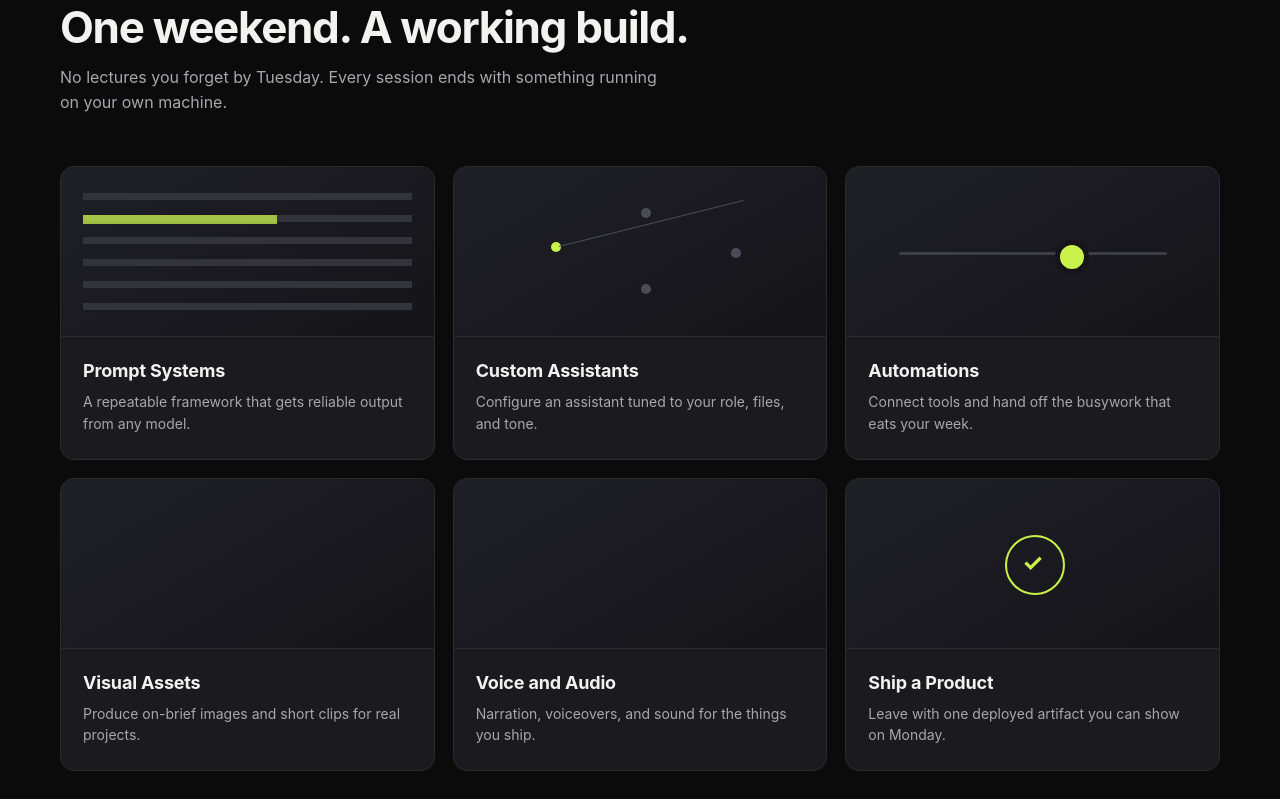
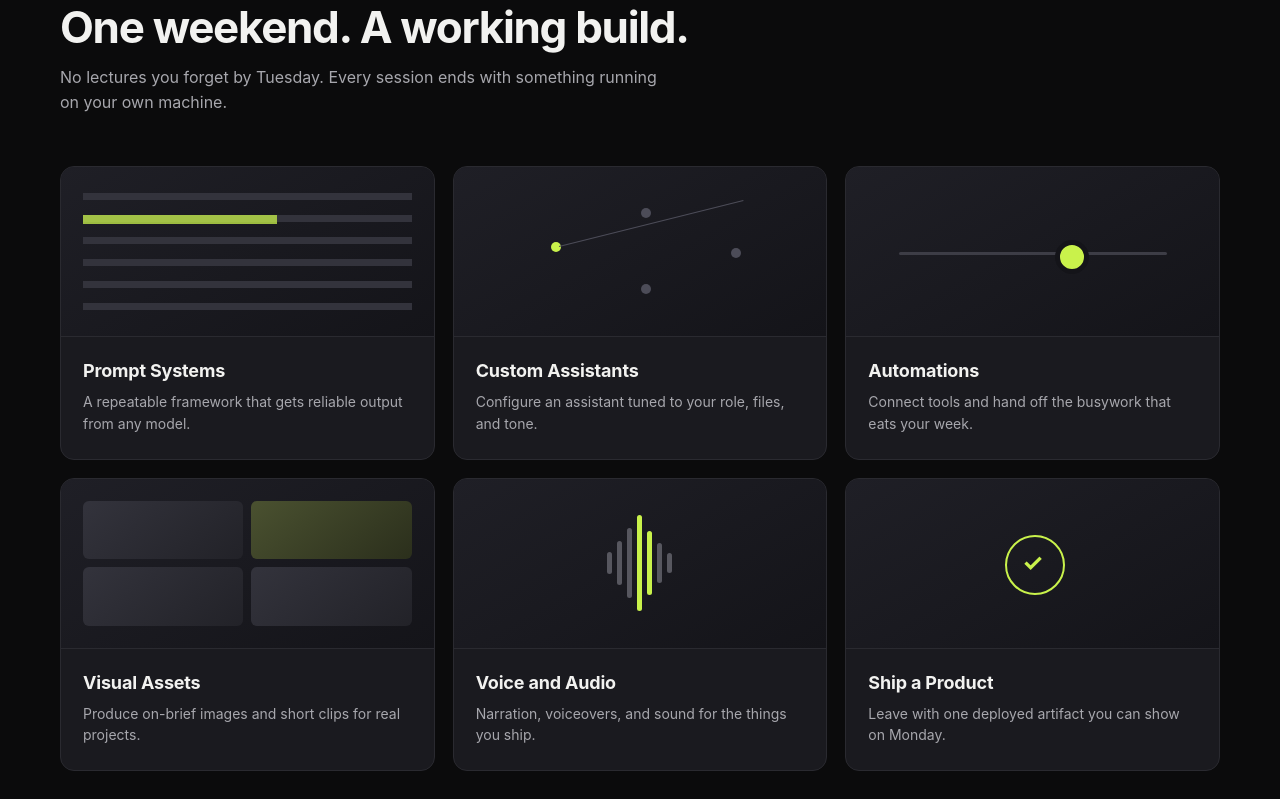
Before and after one commit to DipanNama/landing-ui-studies, a plain HTML site: page studies/weekend-build-lab/index.html in a window 1280 px wide. Shown: the part 1998-2797 px from the top of the page. Drawn offline with Linux system fonts and the light colour scheme.

Commit message:
Refactor navigation and visual elements in HTML

```diff
--- a/studies/weekend-build-lab/index.html
+++ b/studies/weekend-build-lab/index.html
@@ -18,7 +18,7 @@
 .nav-links{display:flex;align-items:center;gap:26px}
 .nav-links a{text-decoration:none;font-size:14px;color:#d9d9d6}
 .nav-links a:hover{color:#fff}
-.nav-cta{background:#fff;color:#111;border-radius:8px;padding:10px 18px;font-weight:650;font-size:14px;text-decoration:none}
+.nav-links a.nav-cta{background:#fff;color:#111;border-radius:8px;padding:10px 18px;font-weight:650;font-size:14px;text-decoration:none}
 .menu-btn{display:none;background:none;border:1px solid var(--line);border-radius:8px;color:#fff;width:42px;height:42px;font-size:18px}
 /* hero */
 .hero{position:relative;overflow:hidden;min-height:92vh;display:flex;align-items:center;background:linear-gradient(180deg,#08080a 0%,#101017 45%,#1c1c26 70%,#0c0c10 100%)}
@@ -73,7 +73,7 @@ section{padding:96px 0}
 .v-wave i{width:5px;border-radius:3px;background:#57575f}
 .v-wave i:nth-child(4),.v-wave i:nth-child(5){background:var(--lime)}
 .v-wave i:nth-child(1){height:22px}.v-wave i:nth-child(2){height:44px}.v-wave i:nth-child(3){height:70px}.v-wave i:nth-child(4){height:96px}.v-wave i:nth-child(5){height:64px}.v-wave i:nth-child(6){height:40px}.v-wave i:nth-child(7){height:20px}
-.v-tiles{display:grid;grid-template-columns:1fr 1fr;gap:8px;padding:22px}
+.v-tiles{display:grid;grid-template-columns:1fr 1fr;grid-template-rows:1fr 1fr;gap:8px;padding:22px}
 .v-tiles i{border-radius:6px;background:linear-gradient(140deg,#33333c,#222228)}
 .v-tiles i:nth-child(2){background:linear-gradient(140deg,#4a5130,#2b2f1c)}
 .v-slider:before{content:"";position:absolute;left:14%;right:14%;top:50%;height:3px;border-radius:2px;background:#3d3d46}
@@ -222,8 +222,8 @@ footer{border-top:1px solid var(--line);padding:64px 0 120px;color:var(--fog);fo
   <div class="card"><div class="visual v-prompt"></div><div class="pad"><h3>Prompt Systems</h3><p>A repeatable framework that gets reliable output from any model.</p></div></div>
   <div class="card"><div class="visual v-nodes"></div><div class="pad"><h3>Custom Assistants</h3><p>Configure an assistant tuned to your role, files, and tone.</p></div></div>
   <div class="card"><div class="visual v-slider"></div><div class="pad"><h3>Automations</h3><p>Connect tools and hand off the busywork that eats your week.</p></div></div>
-  <div class="card"><div class="visual v-tiles"></div><div class="pad"><h3>Visual Assets</h3><p>Produce on-brief images and short clips for real projects.</p></div></div>
-  <div class="card"><div class="visual v-wave"></div><div class="pad"><h3>Voice and Audio</h3><p>Narration, voiceovers, and sound for the things you ship.</p></div></div>
+  <div class="card"><div class="visual v-tiles"><i></i><i></i><i></i><i></i></div><div class="pad"><h3>Visual Assets</h3><p>Produce on-brief images and short clips for real projects.</p></div></div>
+  <div class="card"><div class="visual v-wave"><i></i><i></i><i></i><i></i><i></i><i></i><i></i></div><div class="pad"><h3>Voice and Audio</h3><p>Narration, voiceovers, and sound for the things you ship.</p></div></div>
   <div class="card"><div class="visual v-ship"></div><div class="pad"><h3>Ship a Product</h3><p>Leave with one deployed artifact you can show on Monday.</p></div></div>
  </div>
 </div></section>
```
